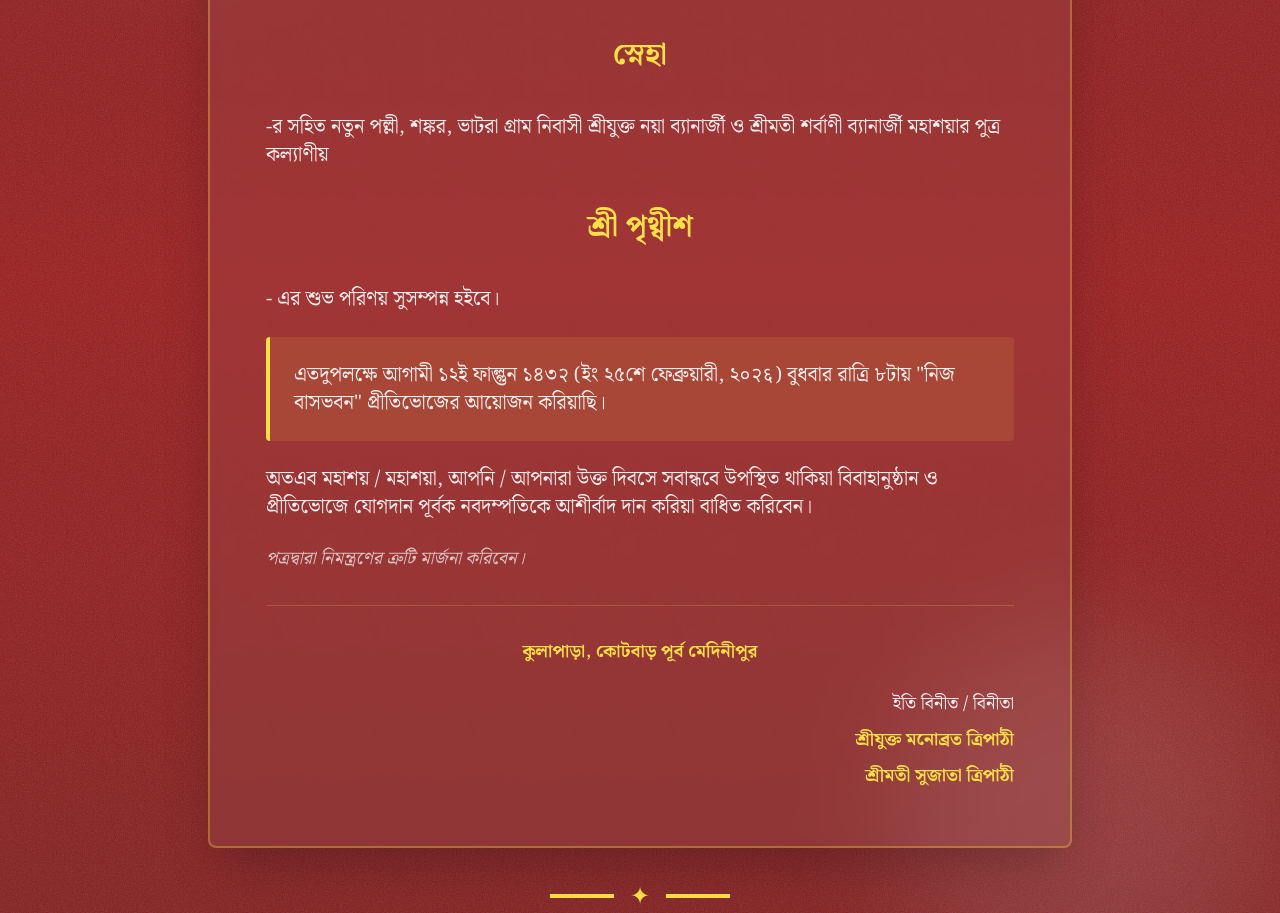
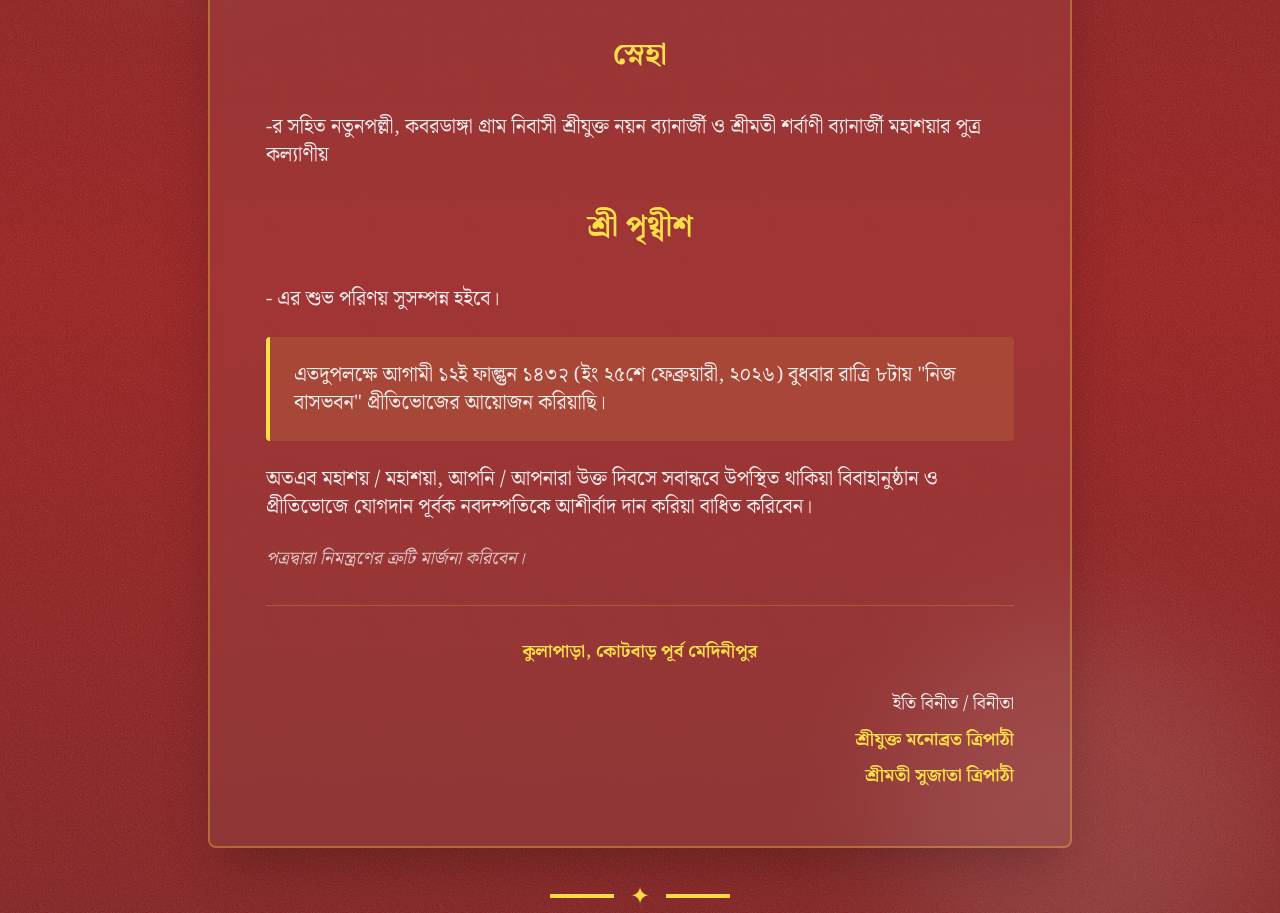
Before and after one commit to MlLearnerAkash/snehaWedsPrithwish, a plain HTML site: page index.html in a window 1280 px wide. Shown: the part 8731-9644 px from the top of the page. Drawn offline with nearby package versions, Linux system fonts and the light colour scheme; animation ran at ten frames a second.

Commit message:
modified: address

```diff
--- a/index.html
+++ b/index.html
@@ -804,7 +804,7 @@
                                 </div>
 
                                 <p className="text-white/90 text-lg leading-relaxed md:text-xl">
-                                    -র সহিত নতুন পল্লী, শঙ্কর, ভাটরা গ্রাম নিবাসী শ্রীযুক্ত নয়া ব্যানার্জী ও শ্রীমতী শর্বাণী ব্যানার্জী মহাশয়ার পুত্র কল্যাণীয়
+                                    -র সহিত নতুনপল্লী, কবরডাঙ্গা গ্রাম নিবাসী শ্রীযুক্ত নয়ন ব্যানার্জী ও শ্রীমতী শর্বাণী ব্যানার্জী মহাশয়ার পুত্র কল্যাণীয়
                                 </p>
 
                                 <div className="text-center py-4">
@@ -819,7 +819,7 @@
 
                                 <div className="bg-yellow-300/10 border-l-4 border-yellow-300 p-6 rounded my-6">
                                     <p className="text-white/90 text-lg leading-relaxed md:text-xl" style={{ fontFamily: "'Noto Serif Bengali', serif" }}>
-                                        এতদুপলক্ষে আগামী ১২ই ফাল্গুন ১৪৩२ (ইং ২৫শে ফেব্রুয়ারী, ২०२६) বুধবার রাত্রি ৮টায় "নিজ বাসভবন" প্রীতিভোজের আয়োজন করিয়াছি।
+                                        এতদুপলক্ষে আগামী ১২ই ফাল্গুন ১৪৩२ (ইং ২৫শে ফেব্রুয়ারী, ২০২৬) বুধবার রাত্রি ৮টায় "নিজ বাসভবন" প্রীতিভোজের আয়োজন করিয়াছি।
                                     </p>
                                 </div>
 
```
